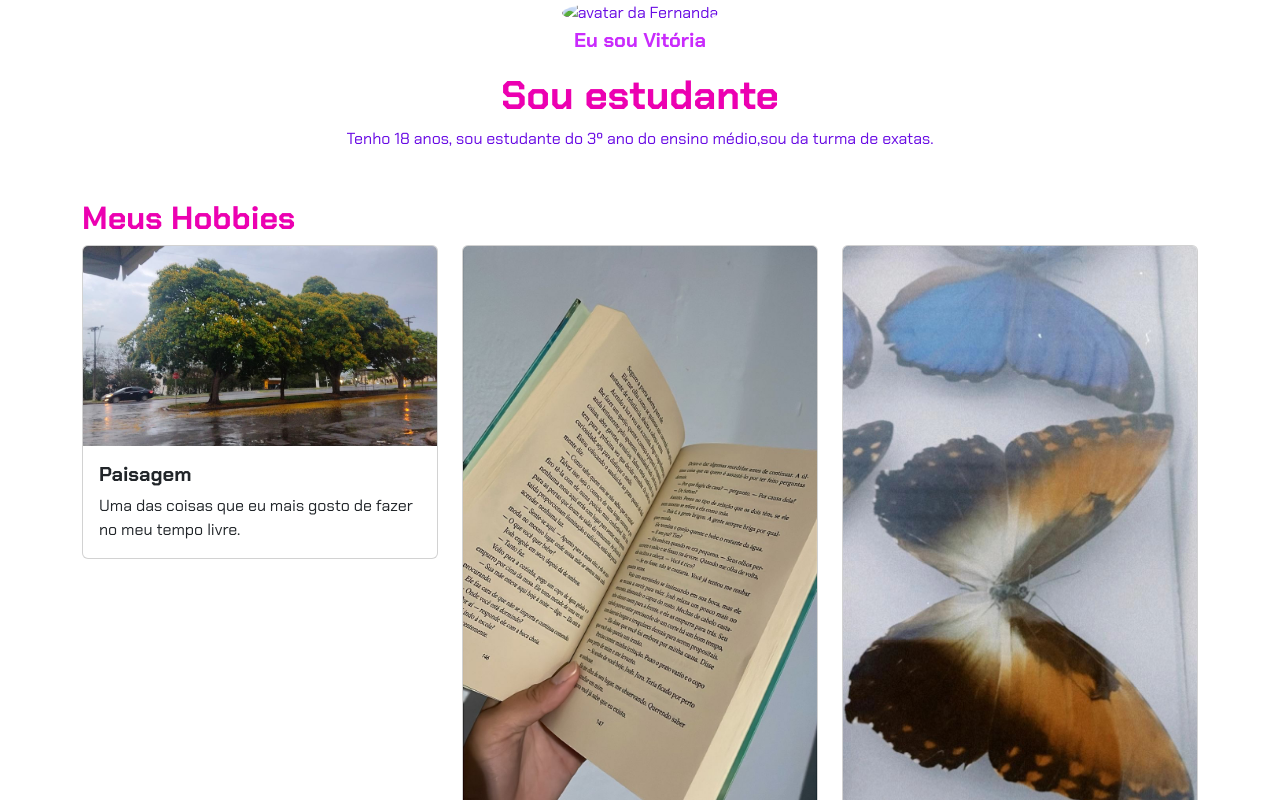
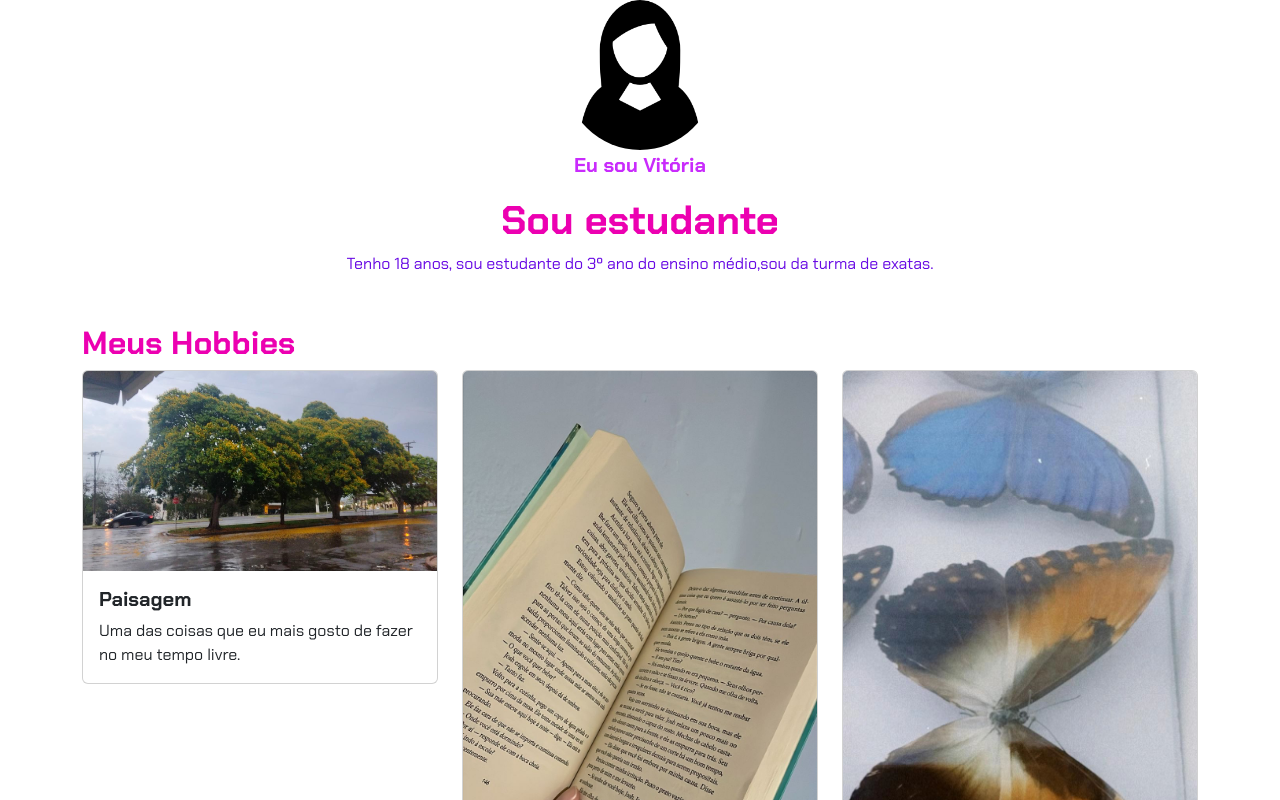
Before and after one commit to vitoria33/Portfolio, a plain HTML site: page index.html in a window 1280 px wide. Shown: the top 800 px of the page. Drawn offline with nearby package versions, Linux system fonts and the light colour scheme.

Commit message:
Add files via upload

```diff
--- a/index.html
+++ b/index.html
@@ -12,7 +12,7 @@
 
 <body>
     <header class="container text-center">
-        <img src="imagem4.jpeg" alt="avatar da Fernanda" class="rounded-circle" width="150" height="150"
+        <img src="Imagem4.png" alt="avatar da Vitória" class="rounded-circle" width="150" height="150"
             srcset="">
         <p class="lead">Eu sou Vitória</p>
         <h1>Sou estudante</h1>
```
